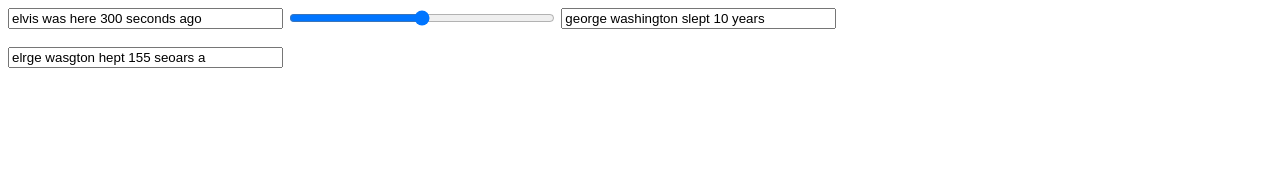
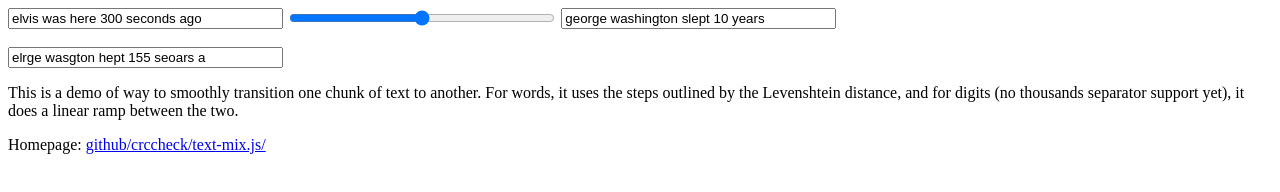
Before and after one commit to crccheck/text-mix.js, a website: page index.html in a window 1280 px wide. Drawn offline with Linux system fonts and the light colour scheme.

Commit message:
add some explanation text

```diff
--- a/Gruntfile.coffee
+++ b/Gruntfile.coffee
@@ -30,7 +30,7 @@
         src: ['*.tests.js']
     watch:
       demo:
-        files: ['demo/**/*']
+        files: ['index.html', 'demo/**/*']
         options:
           livereload: true
     connect:
--- a/index.html
+++ b/index.html
@@ -20,6 +20,17 @@
   <br>
   <input type="text" id="output" readonly>
 
+  <p>
+    This is a demo of way to smoothly transition one chunk of text to another.
+    For words, it uses the steps outlined by the Levenshtein distance, and for
+    digits (no thousands separator support yet), it does a linear ramp between
+    the two.
+  </p>
+
+  <p>
+    Homepage: <a href="https://github.com/crccheck/text-mix.js/">github/crccheck/text-mix.js/</a>
+  </p>
+
   <!-- dependencies -->
   <script src="demo/levenshtein.js"></script>
 
```
